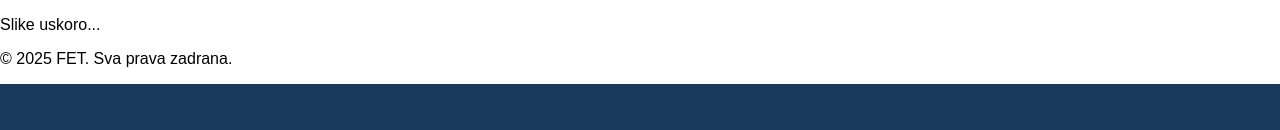
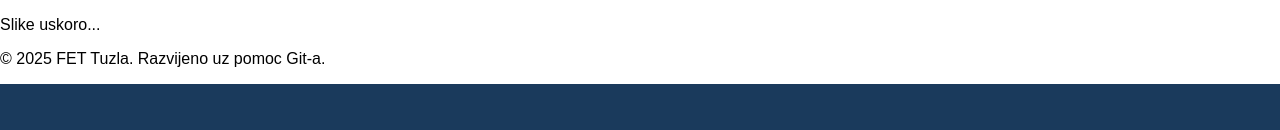
Before and after one commit to elvirmustafic/rtpp-lab-1, a plain HTML site: page index.html in a window 1280 px wide. Shown: the part 331-461 px from the top of the page. Drawn offline with Linux system fonts and the light colour scheme.

Commit message:
footer: azuriran copyright tekst

```diff
--- a/index.html
+++ b/index.html
@@ -33,7 +33,7 @@ tehnologije.</p>
 </section>
 </main>
 <footer>
-<p>&copy; 2025 FET. Sva prava zadrana.</p>
+<p>&copy; 2025 FET Tuzla. Razvijeno uz pomoc Git-a.</p>
 </footer>
 	<header>
 <h1>Fakultet elektrotehnike Tuzla</h1>
```
